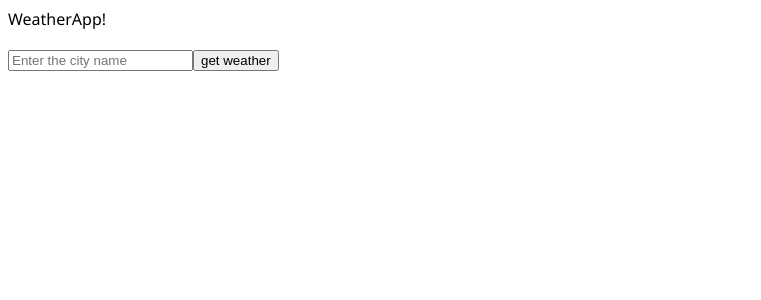
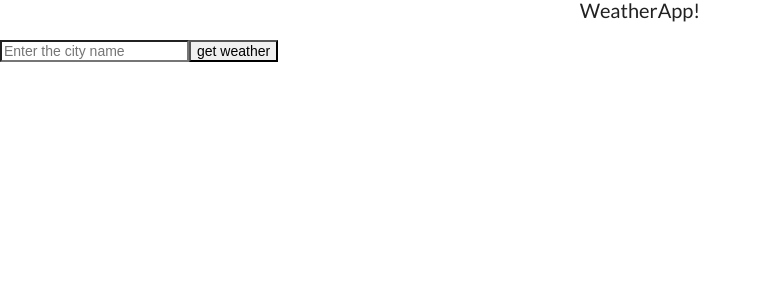
Before and after one commit to wodaMP3/weather-app, a React (Vite) app: page / in a window 1280 px wide. Shown: the top 300 px of the page, without its empty margins (0-761 px from the left). Built offline with nearby package versions, Linux system fonts and the light colour scheme; no server answers.

Commit message:
installed semantic-ui-css, updated css in header,list, added globals

```diff
--- a/index.html
+++ b/index.html
@@ -6,6 +6,7 @@
     <link rel="preconnect" href="https://fonts.googleapis.com" />
     <link rel="preconnect" href="https://fonts.gstatic.com"/>
     <link href="https://fonts.googleapis.com/css2?family=Noto+Sans:ital,wght@0,100..900;1,100..900&display=swap" rel="stylesheet" />
+    <link href="https://cdn.jsdelivr.net/npm/bootstrap@5.3.3/dist/css/bootstrap.min.css" rel="stylesheet" integrity="sha384-QWTKZyjpPEjISv5WaRU9OFeRpok6YctnYmDr5pNlyT2bRjXh0JMhjY6hW+ALEwIH" crossorigin="anonymous">
     <meta name="viewport" content="width=device-width, initial-scale=1.0" />
     <title>Vite + React</title>
   </head>
--- a/package.json
+++ b/package.json
@@ -11,10 +11,13 @@
   },
   "dependencies": {
     "axios": "^1.6.8",
+    "bootstrap": "^5.3.3",
     "dotenv": "^16.4.5",
     "firebase": "^10.11.0",
     "react": "^18.2.0",
-    "react-dom": "^18.2.0"
+    "react-dom": "^18.2.0",
+    "semantic-ui-css": "^2.5.0",
+    "semantic-ui-react": "^2.1.5"
   },
   "devDependencies": {
     "@types/react": "^18.2.66",
--- a/src/App.jsx
+++ b/src/App.jsx
@@ -1,5 +1,7 @@
 import Header from "./components/Header/Header";
 import WeatherApp from "../WeatherApp/WeatherApp";
+import './styles/globals.css'
+import 'semantic-ui-css/semantic.min.css'
 
 const App = () => {
     return (
--- a/src/components/Form/Form.css
+++ b/src/components/Form/Form.css
@@ -0,0 +1,13 @@
+.input {
+    display: flex;
+    justify-content: center;
+}
+
+.input {
+    display: flex;
+    justify-content: center;
+}
+
+.buttonSearch {
+    color: blue;
+}
--- a/src/components/Form/Form.jsx
+++ b/src/components/Form/Form.jsx
@@ -13,14 +13,15 @@ const Form = ({ onSubmit }) => {
     };
 
     return (
-        <form onSubmit={handleSubmit}>
-            <input
+        <form className="form"
+            onSubmit={handleSubmit}>
+            <input className="input"
                 type="text"
                 placeholder="Enter the city name"
                 value={city}
                 onChange={handleCityChange}
             />
-            <button className="button">get weather</button>
+            <button className="buttonSearch">get weather</button>
         </form>
     );
 };
--- a/src/components/Header/Header.css
+++ b/src/components/Header/Header.css
@@ -1,5 +1,7 @@
 .header {
     display: flex;
-    font-family: 'Noto Sans', sans-serif;
+    font-family: var(--font-family);
+    font-size: 20px;
     margin-bottom: 20px;
+    justify-content: center;
 }
--- a/src/components/Header/Header.jsx
+++ b/src/components/Header/Header.jsx
@@ -2,7 +2,7 @@ import './Header.css';
 
 const Header = () => {
     return (
-        <header className="header">
+        <header className="header header">
             WeatherApp!
         </header>
     );
--- a/src/components/List/List.css
+++ b/src/components/List/List.css
@@ -0,0 +1,20 @@
+.list {
+    display: flex;
+    justify-content: center;
+}
+.headerList {
+    font-family: var(--font-family);
+    font-size: 48px;
+}
+
+.temp {
+    font-size: 20px;
+    line-height: 16px;
+    color: var(--black);
+}
+
+.desc {
+    font-size: 16px;
+    line-height: 16px;
+    color: var(--black);
+}
--- a/src/components/List/List.jsx
+++ b/src/components/List/List.jsx
@@ -2,12 +2,12 @@ import './List.css';
 
 const List = ({ weatherData }) => {
     return (
-        <div>
+        <div className='list'>
             {weatherData && (
                 <div>
-                    <h2>{weatherData.name}</h2>
-                    <p>Temperature: {weatherData.main.temp}</p>
-                    <p>Weather: {weatherData.weather[0].description}</p>
+                    <h2 className='headerList'>{weatherData.name}</h2>
+                    <p className='temp'>Temperature: {weatherData.main.temp}</p>
+                    <p className='desc'>Weather: {weatherData.weather[0].description}</p>
                 </div>
             )}
         </div>
--- a/src/index.jsx
+++ b/src/index.jsx
@@ -1,6 +1,7 @@
 import React from "react";
 import { createRoot } from "react-dom/client";
 import App from './App';
+
 
 const root = createRoot(document.getElementById('root'));
 root.render(
--- a/src/styles/globals.css
+++ b/src/styles/globals.css
@@ -1,25 +1,8 @@
-html,
 body {
-  overflow-x: hidden;
-
-  max-width: 100vw;
+  background-color: #E8E8E8;
 }
 
-body {
-  margin: 0;
-  padding: 0;
-
-  background: #F5F6F8;
-
-  font-family: 'Noto Sans', sans-serif;
+:root {
+  --font-family: 'Noto Sans' sans-serif;
+  --black: #332E2E
 }
-
-a {
-  text-decoration: none;
-
-  color: inherit;
-}
-
-* {
-  box-sizing: border-box;
-}
```
Also changed, not shown: 1 other file (tests, documents, lock files or other folders).
